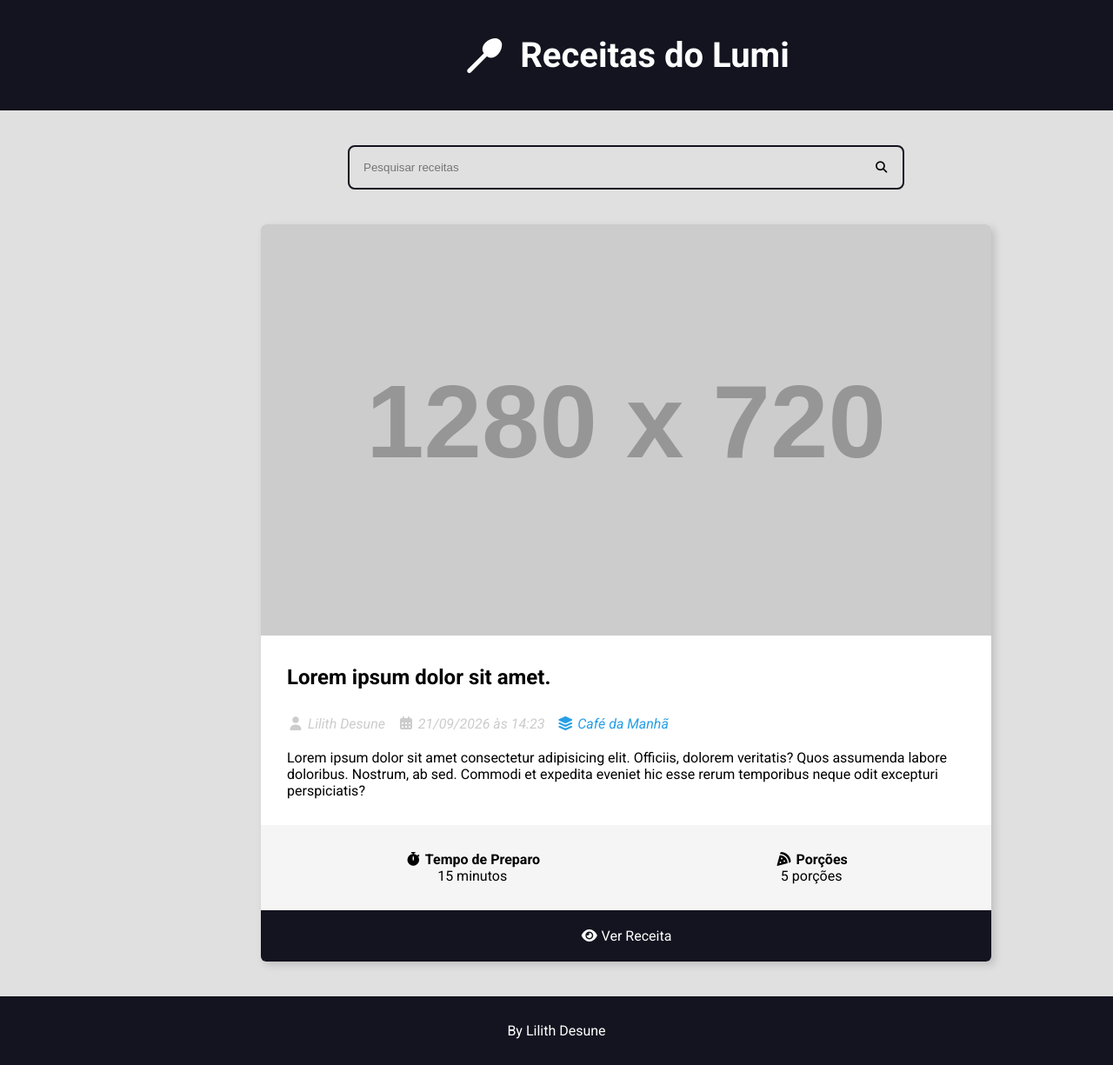
After one commit to LumiDesune/recipes_lumi, a Django app: page /recipe/1/ in a window 1280 px wide; the page is wider, and only the part inside the window is pictured. The commit adds this page. Shown: that part at 87% size. Run offline with Django 5.2, Linux system fonts and the light colour scheme; grey boxes labelled with a size stand in for pictures from a placeholder-image service; some libraries are stand-ins or nearby versions.

Commit message:
Add base templates, update settings, and enhance styling for recipe pages

```diff
--- /dev/null
+++ b/base_templates/global/base.html
@@ -0,0 +1,20 @@
+<!DOCTYPE html>
+<html lang="pt-BR">
+
+{% include 'recipes/partials/head.html'%}
+
+    <body>
+
+        {% include 'recipes/partials/header.html' %}
+        {% include 'recipes/partials/search.html' %}
+
+        <main class="main__content__container">
+            {% block content %}{% endblock content %}
+        </main>
+
+        {% include 'recipes/partials/footer.html' %}
+
+
+    </body>
+
+</html>
--- a/recipes/static/recipes/css/style.css
+++ b/recipes/static/recipes/css/style.css
@@ -194,3 +194,14 @@ body {
 .main__footer a:hover {
     filter: brightness(1.2);
 }
+
+/* Styling detail */
+.main__content__detail .recipe__list__item {
+    max-width: 84rem;
+    margin: 0 auto;
+}
+
+.main__content__detail .recipe__list__item:hover {
+    transform: scale(1);
+    box-shadow: inset 0 0 0 1px rgba(0,0,0,.15);
+}
--- /dev/null
+++ b/recipes/templates/recipes/pages/recipe.html
@@ -0,0 +1,7 @@
+{% extends "global/base.html" %}
+
+{% block content %}
+<div class="main__content main__content__detail container">
+    {% include "recipes/partials/recipe_list.html" %}
+</div>
+{% endblock content %}
--- a/recipes/templates/recipes/partials/head.html
+++ b/recipes/templates/recipes/partials/head.html
@@ -8,5 +8,7 @@
     <link rel="preconnect" href="https://fonts.gstatic.com" crossorigin>
     <link href="https://fonts.googleapis.com/css2?family=Roboto:ital,wght@0,100..900;1,100..900&display=swap" rel="stylesheet">
     <link rel="stylesheet" href="{% static 'recipes/css/style.css' %}">
+    <link rel="stylesheet" href="{% static '/css/test.css' %}">
+
     <title>Recipes - Home</title>
 </head>
--- /dev/null
+++ b/recipes/templates/recipes/partials/header.html
@@ -0,0 +1,10 @@
+<header class="main__header__container">
+            <div class="main__header container">
+                <h1>
+                    <a class="main__header__title" href="/">
+                        <i class="fa-solid fa-spoon main__header__icon"></i>
+                        <span>Receitas do Lumi</span>
+                    </a>
+                </h1>
+            </div>
+</header>
--- /dev/null
+++ b/recipes/templates/recipes/partials/recipe_list.html
@@ -0,0 +1,59 @@
+<div class="recipe recipe__list__item">
+                    <div class="recipe__cover">
+                        <img src="https://placehold.co/1280x720/orange/white/png" alt="Imagem Temporária">
+
+                        <div class="recipe__title__container">
+                            <h2 class="recipe__title">Lorem ipsum dolor sit amet.</h2>
+                        </div>
+                    </div>
+
+                    <div class="recipe__author">
+                        <span class="recipe__author__item">
+                            <i class="fas fa-user"></i>
+                            Lilith Desune
+                        </span>
+
+                        <span class="recipe__author__item">
+                            <i class="fas fa-calendar-alt"></i>
+                            21/09/2026 às 14:23
+                        </span>
+
+                        <span class="recipe__author__item">
+                            <a href="/">
+                                <i class="fas fa-layer-group"></i>
+                                <span>Café da Manhã</span>
+                            </a>
+
+                        </span>
+                    </div>
+
+
+                    <div class="recipe__content">
+                        <p>Lorem ipsum dolor sit amet consectetur adipisicing elit. Officiis, dolorem veritatis? Quos assumenda labore doloribus. Nostrum, ab sed. Commodi et expedita eveniet hic esse rerum temporibus neque odit excepturi perspiciatis?</p>
+                    </div>
+
+                    <div class="recipe__meta__container">
+                        <div class="recipe__meta recipe__preparation">
+                            <h3 class="recipe__meta__title"><i class="fas fa-stopwatch"></i> Tempo de Preparo</h3>
+                            <div class="recipe__meta__text">
+                                15 minutos
+                            </div>
+                        </div>
+
+                        <div class="recipe__meta recipe__servings">
+                            <h3 class="recipe__meta__title"><i class="fas fa-pizza-slice"></i> Porções</h3>
+                            <div class="recipe__meta__text">
+                                5 porções
+                            </div>
+                        </div>
+                    </div>
+
+                    <footer class="recipe__footer">
+                        <a href="/recipe/1">
+                            <i class="fas fa-eye"></i>
+                            <span>Ver Receita</span>
+                        </a>
+                    </footer>
+
+
+</div>
--- /dev/null
+++ b/recipes/templates/recipes/partials/search.html
@@ -0,0 +1,8 @@
+<div class="search__container">
+            <div class="container">
+                <form action="" class="form__container">
+                    <input type="search" name="search" class="form__input" placeholder="Pesquisar receitas">
+                    <button class="form__button" type="submit"><i class="fa-solid fa-magnifying-glass"></i></button>
+                </form>
+            </div>
+</div>
--- a/recipes/urls.py
+++ b/recipes/urls.py
@@ -1,6 +1,8 @@
 from django.urls import path
+
 from . import views
 
 urlpatterns = [
-    path('', views.home)
+    path('', views.home),
+    path('recipe/<int:recipe_id>/', views.recipe)
 ]
--- a/recipes/views.py
+++ b/recipes/views.py
@@ -3,3 +3,7 @@ from django.shortcuts import render
 # Create your views here.
 def home(request):
     return render(request, 'recipes/pages/home.html')
+
+
+def recipe(request, recipe_id):
+    return render(request, 'recipes/pages/recipe.html')
```
Also changed, not shown: projeto/settings.py (+6 -1 lines), recipes/templates/recipes/pages/home.html (+8 -98 lines), base_static_test/global/css/test.css (added).
